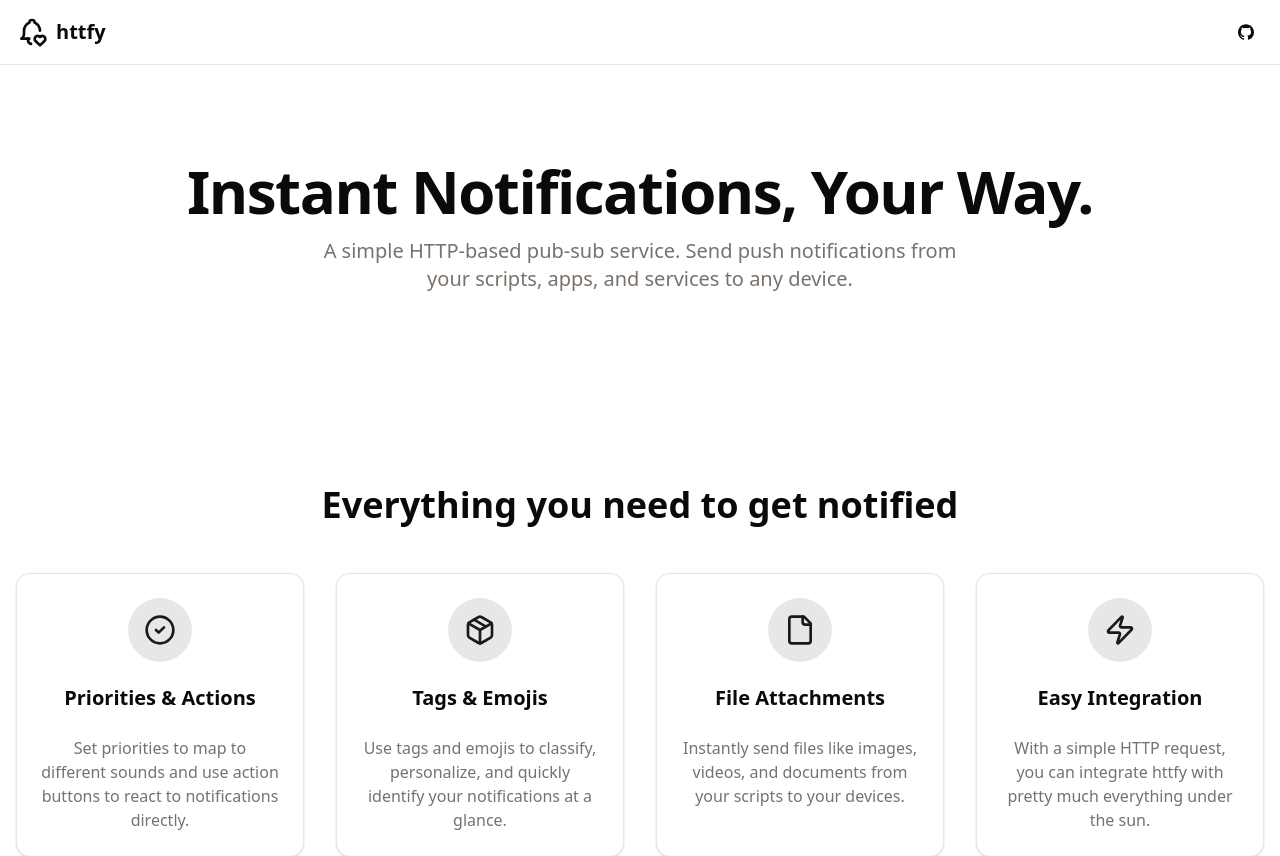
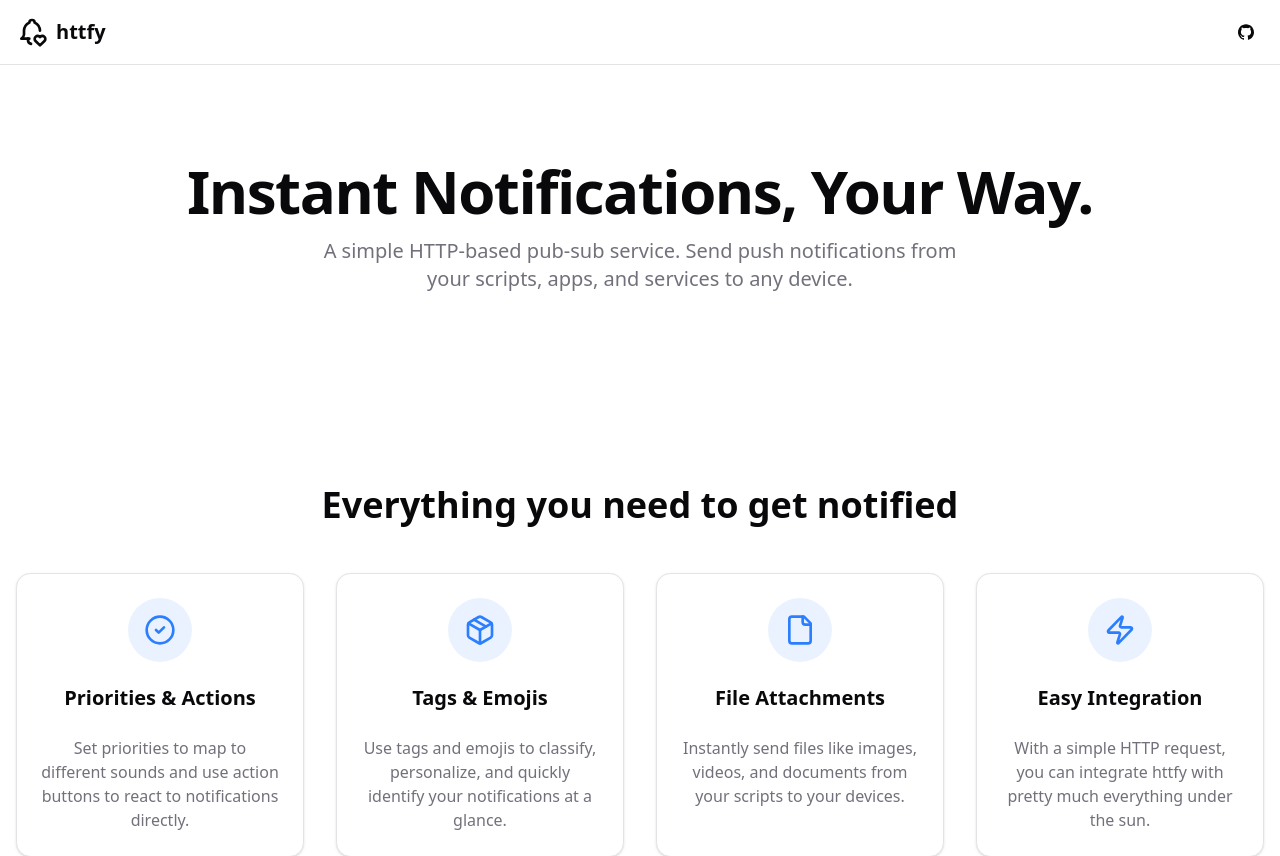
Before and after one commit to thesushilsharma/httfy, a Next.js app: page / in a window 1280 px wide. Shown: the top 856 px of the page. Built offline with nearby package versions, Linux system fonts and the light colour scheme.

Commit message:
updating colors

```diff
--- a/src/app/globals.css
+++ b/src/app/globals.css
@@ -44,73 +44,74 @@
 }
 
 :root {
-  --radius: 0.625rem;
+  --radius: 0.65rem;
   --background: oklch(1 0 0);
-  --foreground: oklch(0.147 0.004 49.25);
+  --foreground: oklch(0.141 0.005 285.823);
   --card: oklch(1 0 0);
-  --card-foreground: oklch(0.147 0.004 49.25);
+  --card-foreground: oklch(0.141 0.005 285.823);
   --popover: oklch(1 0 0);
-  --popover-foreground: oklch(0.147 0.004 49.25);
-  --primary: oklch(0.216 0.006 56.043);
-  --primary-foreground: oklch(0.985 0.001 106.423);
-  --secondary: oklch(0.97 0.001 106.424);
-  --secondary-foreground: oklch(0.216 0.006 56.043);
-  --muted: oklch(0.97 0.001 106.424);
-  --muted-foreground: oklch(0.553 0.013 58.071);
-  --accent: oklch(0.97 0.001 106.424);
-  --accent-foreground: oklch(0.216 0.006 56.043);
+  --popover-foreground: oklch(0.141 0.005 285.823);
+  --primary: oklch(0.623 0.214 259.815);
+  --primary-foreground: oklch(0.97 0.014 254.604);
+  --secondary: oklch(0.967 0.001 286.375);
+  --secondary-foreground: oklch(0.21 0.006 285.885);
+  --muted: oklch(0.967 0.001 286.375);
+  --muted-foreground: oklch(0.552 0.016 285.938);
+  --accent: oklch(0.967 0.001 286.375);
+  --accent-foreground: oklch(0.21 0.006 285.885);
   --destructive: oklch(0.577 0.245 27.325);
-  --border: oklch(0.923 0.003 48.717);
-  --input: oklch(0.923 0.003 48.717);
-  --ring: oklch(0.709 0.01 56.259);
+  --border: oklch(0.92 0.004 286.32);
+  --input: oklch(0.92 0.004 286.32);
+  --ring: oklch(0.623 0.214 259.815);
   --chart-1: oklch(0.646 0.222 41.116);
   --chart-2: oklch(0.6 0.118 184.704);
   --chart-3: oklch(0.398 0.07 227.392);
   --chart-4: oklch(0.828 0.189 84.429);
   --chart-5: oklch(0.769 0.188 70.08);
-  --sidebar: oklch(0.985 0.001 106.423);
-  --sidebar-foreground: oklch(0.147 0.004 49.25);
-  --sidebar-primary: oklch(0.216 0.006 56.043);
-  --sidebar-primary-foreground: oklch(0.985 0.001 106.423);
-  --sidebar-accent: oklch(0.97 0.001 106.424);
-  --sidebar-accent-foreground: oklch(0.216 0.006 56.043);
-  --sidebar-border: oklch(0.923 0.003 48.717);
-  --sidebar-ring: oklch(0.709 0.01 56.259);
+  --sidebar: oklch(0.985 0 0);
+  --sidebar-foreground: oklch(0.141 0.005 285.823);
+  --sidebar-primary: oklch(0.623 0.214 259.815);
+  --sidebar-primary-foreground: oklch(0.97 0.014 254.604);
+  --sidebar-accent: oklch(0.967 0.001 286.375);
+  --sidebar-accent-foreground: oklch(0.21 0.006 285.885);
+  --sidebar-border: oklch(0.92 0.004 286.32);
+  --sidebar-ring: oklch(0.623 0.214 259.815);
 }
 
 .dark {
-  --background: oklch(0.147 0.004 49.25);
-  --foreground: oklch(0.985 0.001 106.423);
-  --card: oklch(0.216 0.006 56.043);
-  --card-foreground: oklch(0.985 0.001 106.423);
-  --popover: oklch(0.216 0.006 56.043);
-  --popover-foreground: oklch(0.985 0.001 106.423);
-  --primary: oklch(0.923 0.003 48.717);
-  --primary-foreground: oklch(0.216 0.006 56.043);
-  --secondary: oklch(0.268 0.007 34.298);
-  --secondary-foreground: oklch(0.985 0.001 106.423);
-  --muted: oklch(0.268 0.007 34.298);
-  --muted-foreground: oklch(0.709 0.01 56.259);
-  --accent: oklch(0.268 0.007 34.298);
-  --accent-foreground: oklch(0.985 0.001 106.423);
+  --background: oklch(0.141 0.005 285.823);
+  --foreground: oklch(0.985 0 0);
+  --card: oklch(0.21 0.006 285.885);
+  --card-foreground: oklch(0.985 0 0);
+  --popover: oklch(0.21 0.006 285.885);
+  --popover-foreground: oklch(0.985 0 0);
+  --primary: oklch(0.546 0.245 262.881);
+  --primary-foreground: oklch(0.379 0.146 265.522);
+  --secondary: oklch(0.274 0.006 286.033);
+  --secondary-foreground: oklch(0.985 0 0);
+  --muted: oklch(0.274 0.006 286.033);
+  --muted-foreground: oklch(0.705 0.015 286.067);
+  --accent: oklch(0.274 0.006 286.033);
+  --accent-foreground: oklch(0.985 0 0);
   --destructive: oklch(0.704 0.191 22.216);
   --border: oklch(1 0 0 / 10%);
   --input: oklch(1 0 0 / 15%);
-  --ring: oklch(0.553 0.013 58.071);
+  --ring: oklch(0.488 0.243 264.376);
   --chart-1: oklch(0.488 0.243 264.376);
   --chart-2: oklch(0.696 0.17 162.48);
   --chart-3: oklch(0.769 0.188 70.08);
   --chart-4: oklch(0.627 0.265 303.9);
   --chart-5: oklch(0.645 0.246 16.439);
-  --sidebar: oklch(0.216 0.006 56.043);
-  --sidebar-foreground: oklch(0.985 0.001 106.423);
-  --sidebar-primary: oklch(0.488 0.243 264.376);
-  --sidebar-primary-foreground: oklch(0.985 0.001 106.423);
-  --sidebar-accent: oklch(0.268 0.007 34.298);
-  --sidebar-accent-foreground: oklch(0.985 0.001 106.423);
+  --sidebar: oklch(0.21 0.006 285.885);
+  --sidebar-foreground: oklch(0.985 0 0);
+  --sidebar-primary: oklch(0.546 0.245 262.881);
+  --sidebar-primary-foreground: oklch(0.379 0.146 265.522);
+  --sidebar-accent: oklch(0.274 0.006 286.033);
+  --sidebar-accent-foreground: oklch(0.985 0 0);
   --sidebar-border: oklch(1 0 0 / 10%);
-  --sidebar-ring: oklch(0.553 0.013 58.071);
+  --sidebar-ring: oklch(0.488 0.243 264.376);
 }
+
 
 @layer base {
   * {
--- a/src/components/ui/sonner.tsx
+++ b/src/components/ui/sonner.tsx
@@ -4,7 +4,7 @@ import { useTheme } from "next-themes"
 import { Toaster as Sonner, ToasterProps } from "sonner"
 
 const Toaster = ({ ...props }: ToasterProps) => {
-  const { theme = "system" } = useTheme()
+  const { theme = "light" } = useTheme()
 
   return (
     <Sonner
```
